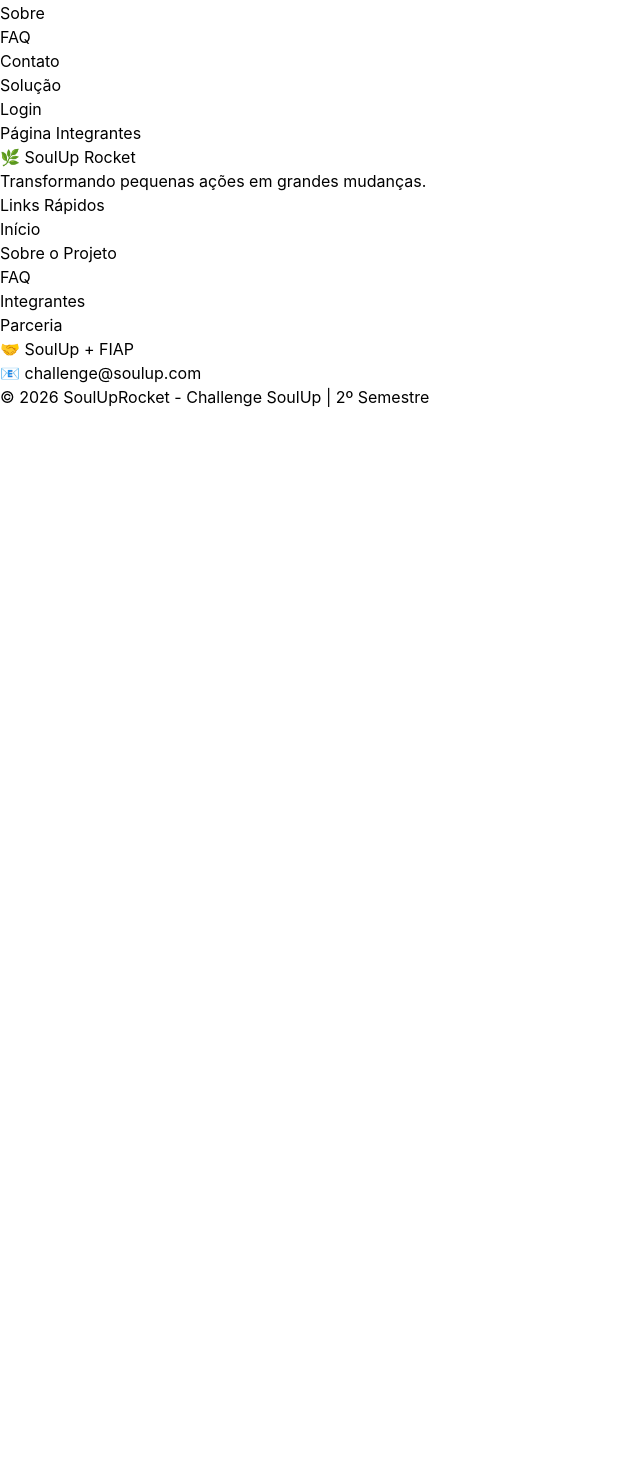
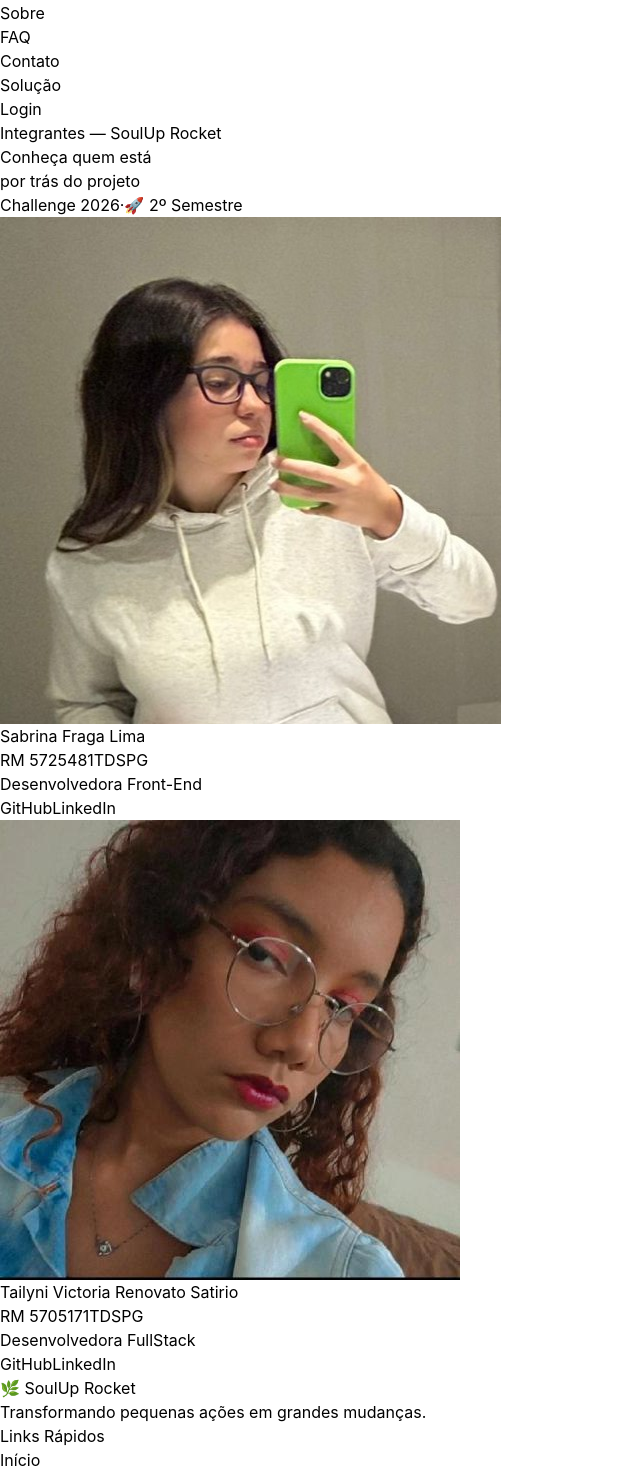
Before and after one commit to TailyniDev/SOUL-UP---Challenger, a React (Vite) app in the folder soul-up-rocket/: page /integrantes in a window 1280 px wide. Shown: the part 385-1853 px from the top of the page, without its empty margins (0-640 px from the left). Before the commit the page ends 800 px from the top, so only its background shows below. Built offline with nearby package versions, Linux system fonts and the light colour scheme.

Commit message:
feat: adiciona conteudo da pagina Integrantes

```diff
--- a/soul-up-rocket/src/pages/Integrantes/index.tsx
+++ b/soul-up-rocket/src/pages/Integrantes/index.tsx
@@ -1,3 +1,52 @@
+import fotoSabrina from '../../assets/imgs/sabrina.jpg'
+import fotoTailyni from '../../assets/imgs/tailyni.jpg'
+
 export default function Integrantes() {
-  return <h2>Página Integrantes</h2>
+  return (
+    <div>
+      <div>
+        <span>Integrantes — SoulUp Rocket</span>
+        <h1>Conheça quem está<br />por trás do projeto</h1>
+        <div>
+          <span>Challenge 2026</span>
+          <span>·</span>
+          <span>🚀 2º Semestre</span>
+        </div>
+      </div>
+
+      <div>
+        <div>
+          <img src={fotoSabrina} alt="Foto da Sabrina" />
+          <div>
+            <h2>Sabrina Fraga Lima</h2>
+            <div>
+              <span>RM 572548</span>
+              <span>1TDSPG</span>
+            </div>
+            <p>Desenvolvedora Front-End</p>
+            <div>
+              <a href="https://github.com/sabrinafraga" target="_blank" rel="noreferrer">GitHub</a>
+              <a href="https://www.linkedin.com/in/sabrina-fraga-562777403/" target="_blank" rel="noreferrer">LinkedIn</a>
+            </div>
+          </div>
+        </div>
+
+        <div>
+          <img src={fotoTailyni} alt="Foto da Tailyni" />
+          <div>
+            <h2>Tailyni Victoria Renovato Satirio</h2>
+            <div>
+              <span>RM 570517</span>
+              <span>1TDSPG</span>
+            </div>
+            <p>Desenvolvedora FullStack</p>
+            <div>
+              <a href="https://github.com/TailyniDev" target="_blank" rel="noreferrer">GitHub</a>
+              <a href="https://www.linkedin.com/in/tailynisatiriodev/" target="_blank" rel="noreferrer">LinkedIn</a>
+            </div>
+          </div>
+        </div>
+      </div>
+    </div>
+  )
 }
```
Also changed, not shown: soul-up-rocket/src/assets/imgs/sabrina.jpg (added), soul-up-rocket/src/assets/imgs/tailyni.jpg (added).
